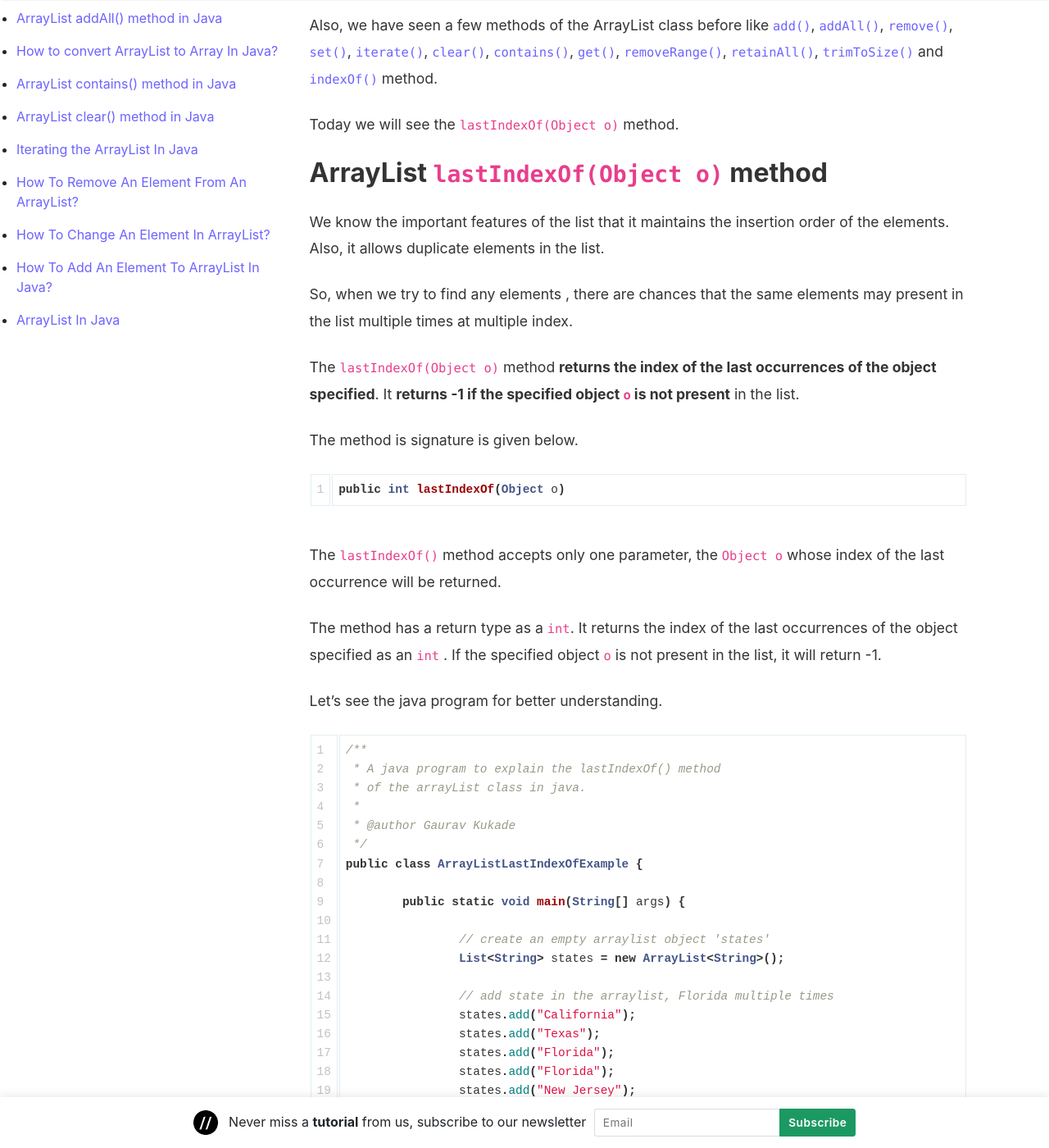
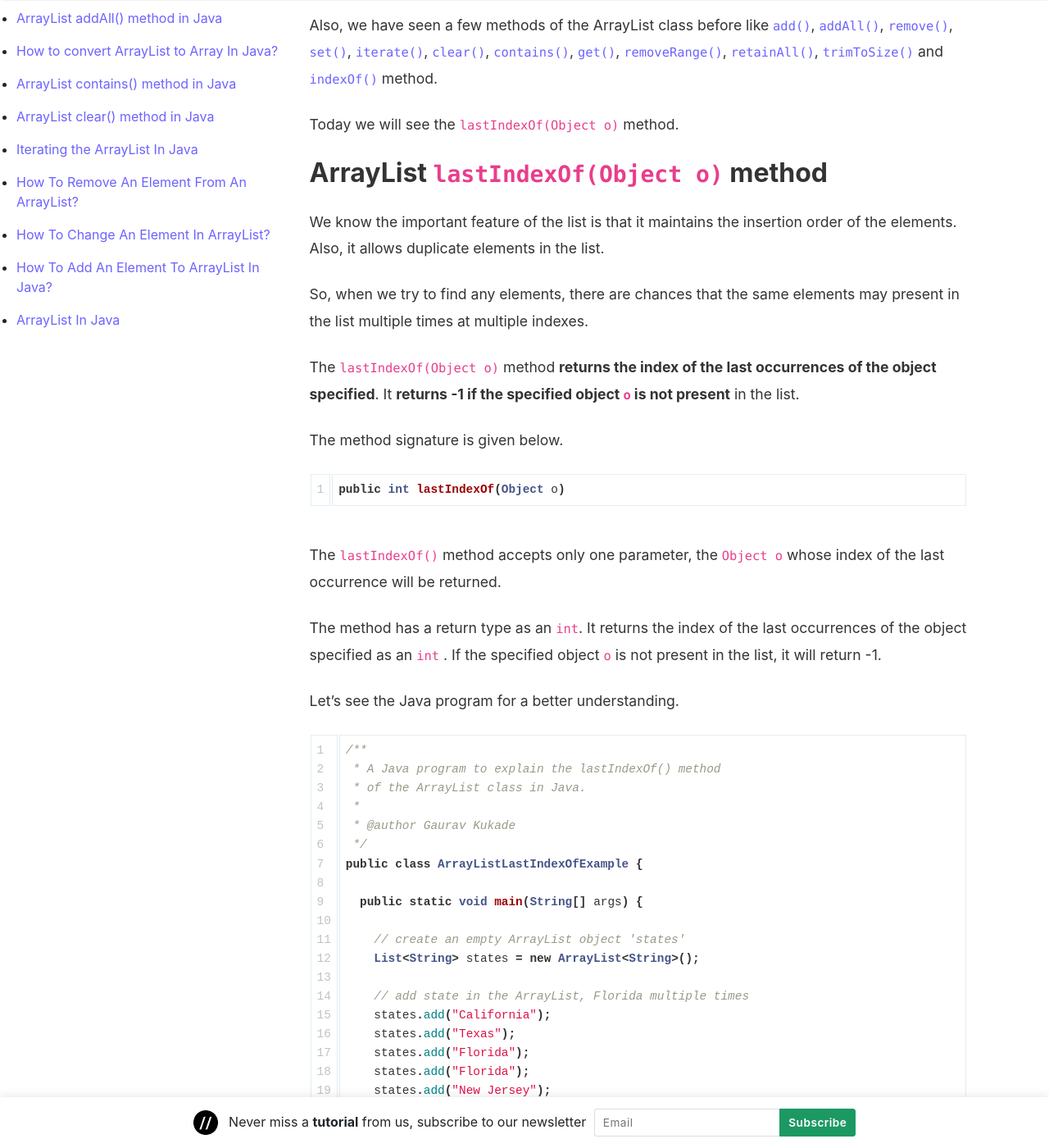
Before and after one commit to coderolls/coderolls-blog, a Jekyll site: the page built from _posts/collections/arraylist/2021-12-30-arraylist-lastindexof-method.md, in a window 1280 px wide and 1400 px high, scrolled down 548 px. Shown: the whole window at 82% size. Built offline with Jekyll 4.4.1, drawn with Linux system fonts in a browser that asks for light colours; nearby versions of some CDN libraries; comment, search, counter and statistics services are not loaded; some of the changed text lies outside the part shown.

Commit message:
Update 2021-12-30-arraylist-lastindexof-method.md

````diff
--- a/_posts/collections/arraylist/2021-12-30-arraylist-lastindexof-method.md
+++ b/_posts/collections/arraylist/2021-12-30-arraylist-lastindexof-method.md
@@ -4,7 +4,7 @@
 author: gaurav
 categories: [Collections, ArrayList]
 toc: true
-description: "In this tutorial, we will see the lastIndexOf() method of the Arraylist class in Java."
+description: "In this tutorial, we will see the lastIndexOf() method of the ArrayList class in Java."
 ---
 In this tutorial, we will see the `lastIndexOf()` method of the  [ArrayList class in Java](https://coderolls.com/arraylist-in-java/). This method returns the index of the last occurrence of the specified element in this list.
 
@@ -18,63 +18,63 @@
 
 ## ArrayList `lastIndexOf(Object o)` method
 
-We know the important features of the list that it maintains the insertion order of the elements. Also, it allows duplicate elements in the list.
+We know the important feature of the list is that it maintains the insertion order of the elements. Also, it allows duplicate elements in the list.
 
-So, when we try to find any elements , there are chances that the same elements may present in the list multiple times at multiple index.
+So, when we try to find any elements, there are chances that the same elements may present in the list multiple times at multiple indexes.
 
 The `lastIndexOf(Object o)` method **returns the index of the last occurrences of the object specified**. It **returns -1 if the specified object `o` is not present** in the list.
 
-The method is signature is given below.
+The method signature is given below.
 
 ```java
 public int lastIndexOf(Object o)
 ```
 The `lastIndexOf()` method accepts only one parameter, the `Object o` whose index of the last occurrence will be returned.
 
-The method has a return type as a `int`. It returns the index of the last occurrences of the object specified as an `int` . If the specified object `o` is not present in the list, it will return -1.
+The method has a return type as an `int`. It returns the index of the last occurrences of the object specified as an `int` . If the specified object `o` is not present in the list, it will return -1.
 
-Let's see the java program for better understanding.
+Let's see the Java program for a better understanding.
 
 ```java
 /**
- * A java program to explain the lastIndexOf() method
- * of the arrayList class in java.
+ * A Java program to explain the lastIndexOf() method
+ * of the ArrayList class in Java.
  *
  * @author Gaurav Kukade
  */
 public class ArrayListLastIndexOfExample {
 
-	public static void main(String[] args) {
+  public static void main(String[] args) {
 
-		// create an empty arraylist object 'states'
-		List<String> states = new ArrayList<String>();
+    // create an empty ArrayList object 'states'
+    List<String> states = new ArrayList<String>();
 
-		// add state in the arraylist, Florida multiple times
-		states.add("California");
-		states.add("Texas");
-		states.add("Florida");
-		states.add("Florida");
-		states.add("New Jersey");
-		states.add("Washington");
-		states.add("Florida");
+    // add state in the ArrayList, Florida multiple times
+    states.add("California");
+    states.add("Texas");
+    states.add("Florida");
+    states.add("Florida");
+    states.add("New Jersey");
+    states.add("Washington");
+    states.add("Florida");
 
-		int index = states.lastIndexOf("Florida");
+    int index = states.lastIndexOf("Florida");
 
-		//prints index of the last occurrences of Florida i.e. 6
-		System.out.println("The last index of the Florida: "+ index);
+    //prints index of the last occurrences of Florida i.e. 6
+    System.out.println("The last index of Florida: "+ index);
 
-		//trying get the index of element, which is not present
-		int index2 = states.lastIndexOf("Alaska");
+    //trying to get the index of the element, which is not present
+    int index2 = states.lastIndexOf("Alaska");
 
-		System.out.println("The index of the Alaska: " + index2);
-	}
+    System.out.println("The index of Alaska: " + index2);
+  }
 }
 ```
 
 Output:
 ```
-The index of the Florida: 6
-The index of the Alaska: -1
+The index of Florida: 6
+The index of Alaska: -1
 ```
 
 ## Conclusion
@@ -86,6 +86,6 @@
 
 ---
 
-The example java program used in the above article can be found at [this GitHub repository](https://github.com/coderolls/blogpost-coding-examples/tree/main/collections/arraylist/arraylist-lastindexof-method).
+The example Java program used in the above article can be found at [this GitHub repository](https://github.com/coderolls/blogpost-coding-examples/tree/main/collections/arraylist/arraylist-lastindexof-method).
 
 Please write your thoughts in the comment section below.
````
